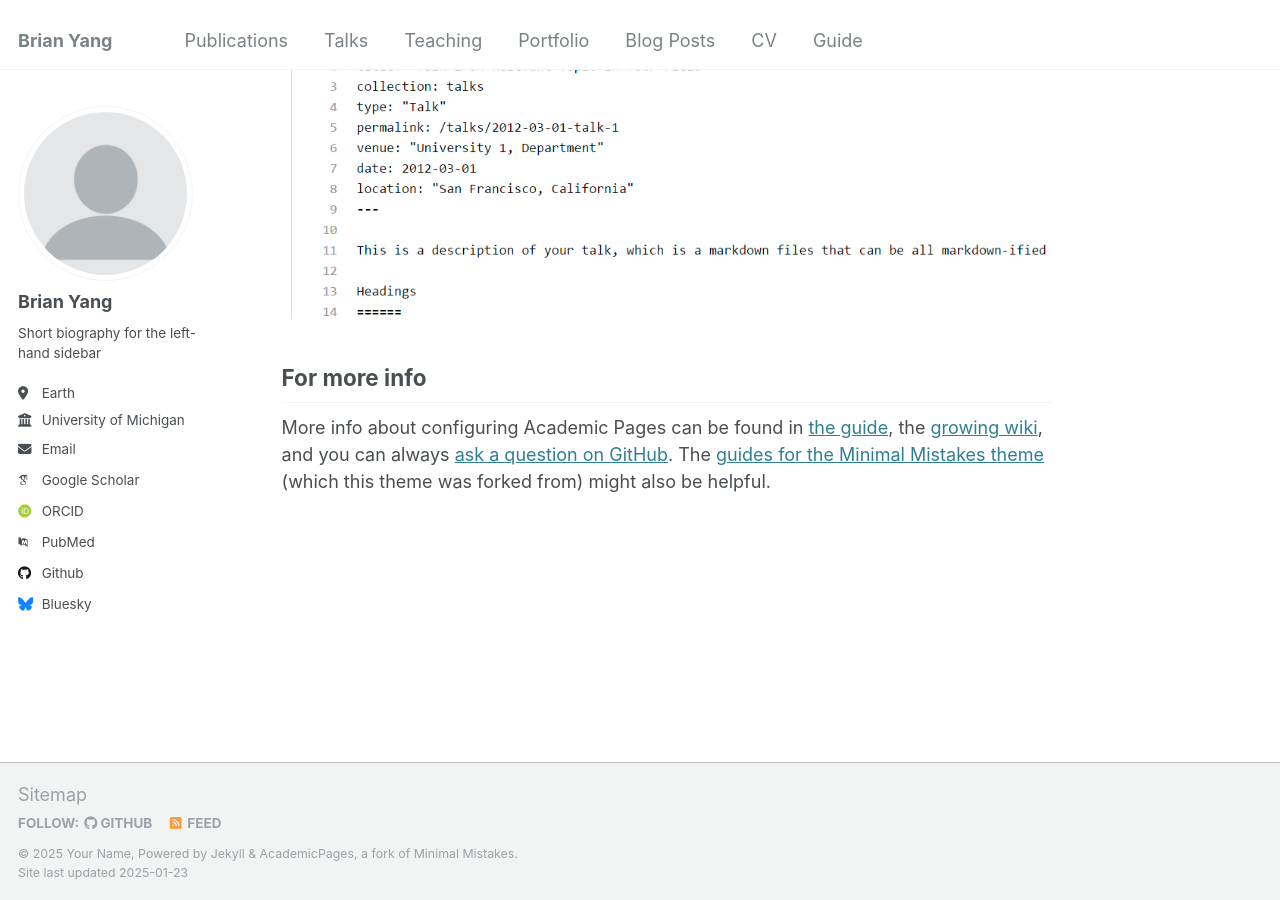
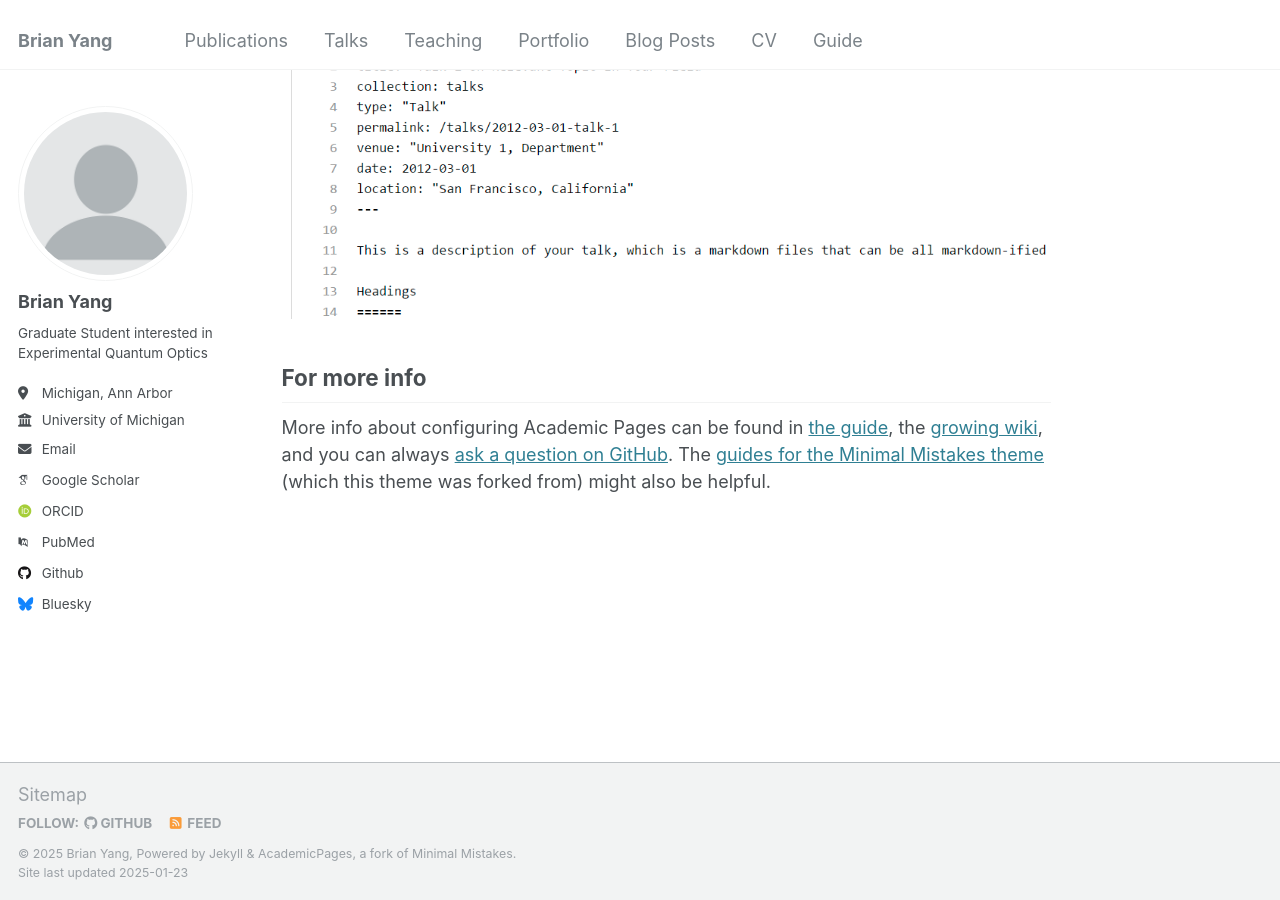
Before and after one commit to brianyang565/brianyang565.github.io, a Jekyll site: the page built from _pages/about.md, in a window 1280 px wide and 900 px high, scrolled down 2643 px. Built offline with Jekyll 4.4.1, drawn with Linux system fonts in a browser that asks for light colours; some web fonts are replaced.

Commit message:
Update _config.yml 1/19

```diff
--- a/_config.yml
+++ b/_config.yml
@@ -10,11 +10,11 @@
 locale                   : "en-US"
 title                    : "Brian Yang"
 title_separator          : "-"
-name                     : &name "Your Name"
+name                     : &name "Brian Yang"
 description              : &description "personal description"
-url                      : https://academicpages.github.io # the base hostname & protocol for your site e.g. "https://[your GitHub username].github.io"
+url                      : https://brianyang565.github.io # the base hostname & protocol for your site e.g. "https://[your GitHub username].github.io"
 baseurl                  : "" # the subpath of your site, e.g. "/blog"
-repository               : "academicpages/academicpages.github.io"
+repository               : "brianyang565/brianyang565.github.io"
 
 # Site Author - The following control what appear as part of the author content on the side bar.
 #               If a field is blank the icon and link will not appear, otherwise it will be shown.
@@ -24,11 +24,11 @@ author:
   avatar           : "profile.png"
   name             : "Brian Yang"
   pronouns         : # example: "he/him"
-  bio              : "Short biography for the left-hand sidebar"
-  location         : "Earth"
+  bio              : "Graduate Student interested in Experimental Quantum Optics"
+  location         : "Michigan, Ann Arbor"
   employer         : "University of Michigan"
   uri              : # URL
-  email            : "none@example.org"
+  email            : "yangbr@umich.edu"
 
   # Academic websites
   arxiv            : # URL - Update with the correct link to your profile
```
